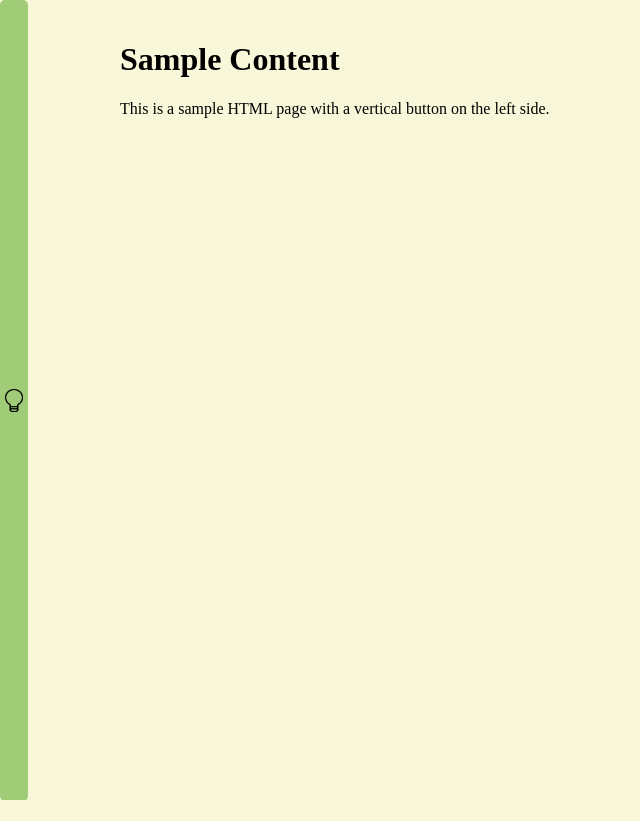
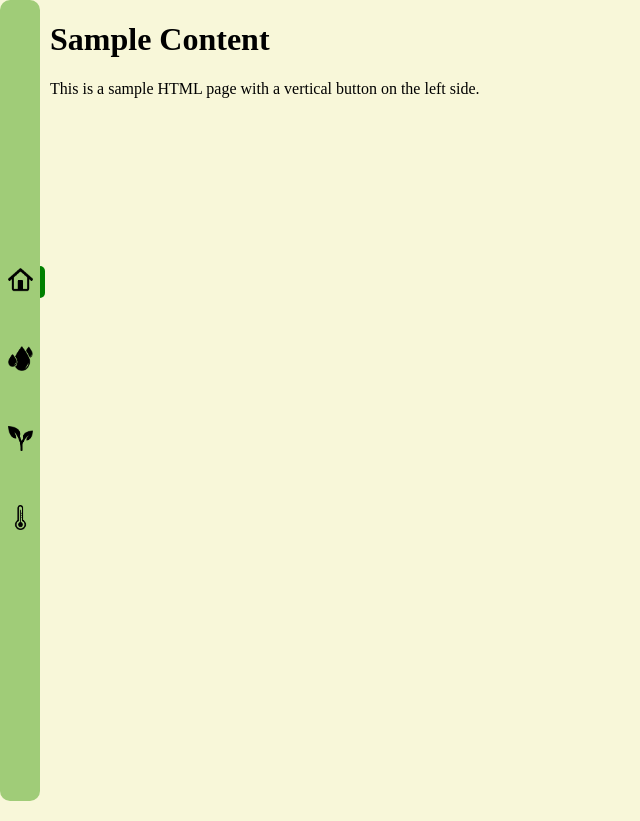
Before and after one commit to FabioHiros/API-GreenTECH, a Flask app: page / in a window 1280 px wide. Shown: the whole page, without its empty margins (0-640 px from the left). Before the commit the page ends 800 px from the top, so only its background shows below. Run offline with Flask 3, Linux system fonts and the light colour scheme.

Commit message:
Base.html and normalize.css added

```diff
--- a/api_projeto/app.py
+++ b/api_projeto/app.py
@@ -3,5 +3,5 @@ from flask import Flask, render_template
 app = Flask("__name__")
 
 @app.route("/")
-def index():
-    return render_template('index.html')
+def home():
+    return render_template('index.html', current_page='home')
--- a/api_projeto/static/style.css
+++ b/api_projeto/static/style.css
@@ -3,8 +3,9 @@ body, html {
   padding: 0;
   height: 100%;
 }
-.vertical-button {
+.vertical-div {
   display: flex;
+  flex-direction: column;
   justify-content: center;
   align-items: center;
   position: fixed;
@@ -12,16 +13,33 @@ body, html {
   top: 0;
   background-color: #a0cc78;
   padding: 5px;
-  border-radius: 5px 5px 5px 5px;
-  cursor: pointer;
-  transition: background-color 0.3s;
-  height: 98.89%;
+  border-radius: 10px;
+  height: 98.89vh;
+  width: 30px;
 }
-.vertical-button:hover {
-  background-color: #7cbd40;
+.vertical-div a {
+  display: block;
+  margin: 25px;
+  color: #000; /* Default link color */
+  text-decoration: none; /* Remove underline */
+}
+.vertical-div a img {
+  width: 25px;
+  height: 25px;
 }
 /* Adjust this class to fit your content layout */
 .content {
-  margin-left: 100px; /* Adjust according to the width of the button */
-  padding: 20px;
+  margin-left: 50px; /* Adjust according to the width of the button */
 }
+
+.current-page::before {
+  content: "";
+  position: absolute;
+  left: 40px; /* Adjust as needed */
+  margin-top: 15px;
+  transform: translateY(-50%);
+  width: 5px; /* Width of the indicator */
+  height: 32px; /* Height of the indicator */
+  background-color: green; /* Color of the indicator */
+  border-radius: 0 5px 5px 0; /* Adjust for rounded corners */
+}
--- /dev/null
+++ b/api_projeto/templates/base.html
@@ -0,0 +1,20 @@
+<!DOCTYPE html>
+<html lang="pt-br">
+<head>
+    <meta charset="UTF-8">
+    <meta name="viewport" content="width=device-width, initial-scale=1.0">
+    <title>Home</title>
+    <link rel="stylesheet" href="/static/normalize.css">
+    <link rel="stylesheet" href="/static/style.css">
+</head>
+<body style="background-color:#f8f7d9;">
+  <div class="vertical-div">
+    <a href="/" {% if current_page == 'home' %}class="current-page"{% endif %}><img src="../static/images/home-icon.png" alt="home"></a>
+    <a href="/" {% if current_page == 'agua' %}class="current-page"{% endif %}><img src="../static/images/agua-icon.png" alt="home"></a>
+    <a href="/" {% if current_page == 'planta' %}class="current-page"{% endif %}><img src="../static/images/planta-icon.png" alt="home"></a>
+    <a href="/" {% if current_page == 'temperatura' %}class="current-page"{% endif %}><img src="../static/images/temperatura-icon.png" alt="home"></a>
+  </div>
+  {% block content %}
+  {% endblock %}
+</body>
+</html>
--- a/api_projeto/templates/index.html
+++ b/api_projeto/templates/index.html
@@ -1,18 +1,8 @@
-<!DOCTYPE html>
-<html lang="pt">
-<head>
-    <meta charset="UTF-8">
-    <meta name="viewport" content="width=device-width, initial-scale=1.0">
-    <title>Home</title>
-    <link rel="stylesheet" href="/static/style.css">
-</head>
-<body style="background-color:#f8f7d9;">
-  <div class="vertical-button" onclick="alert('Button clicked!')"><img src="../static/images/clipart2486240.png" height="3%"></div>
-
-  <div class="content">
+{% extends "base.html" %}
+{% block content %}
+<div class="content">
     <!-- Your page content goes here -->
     <h1>Sample Content</h1>
-    <p>This is a sample HTML page with a vertical button on the left side.</p>
-  </div>
-</body>
-</html>
+      <p>This is a sample HTML page with a vertical button on the left side.</p>
+</div>
+{% endblock %}
```
Also changed, not shown: api_projeto/Sem título.jpg (deleted), api_projeto/static/images/agua-icon.png (added), api_projeto/static/images/home-icon.png (added), api_projeto/static/images/planta-icon.png (added), api_projeto/static/images/temperatura-icon.png (added), api_projeto/static/normalize.css (added), wireframe1.png (added), wireframe2.png (added).
